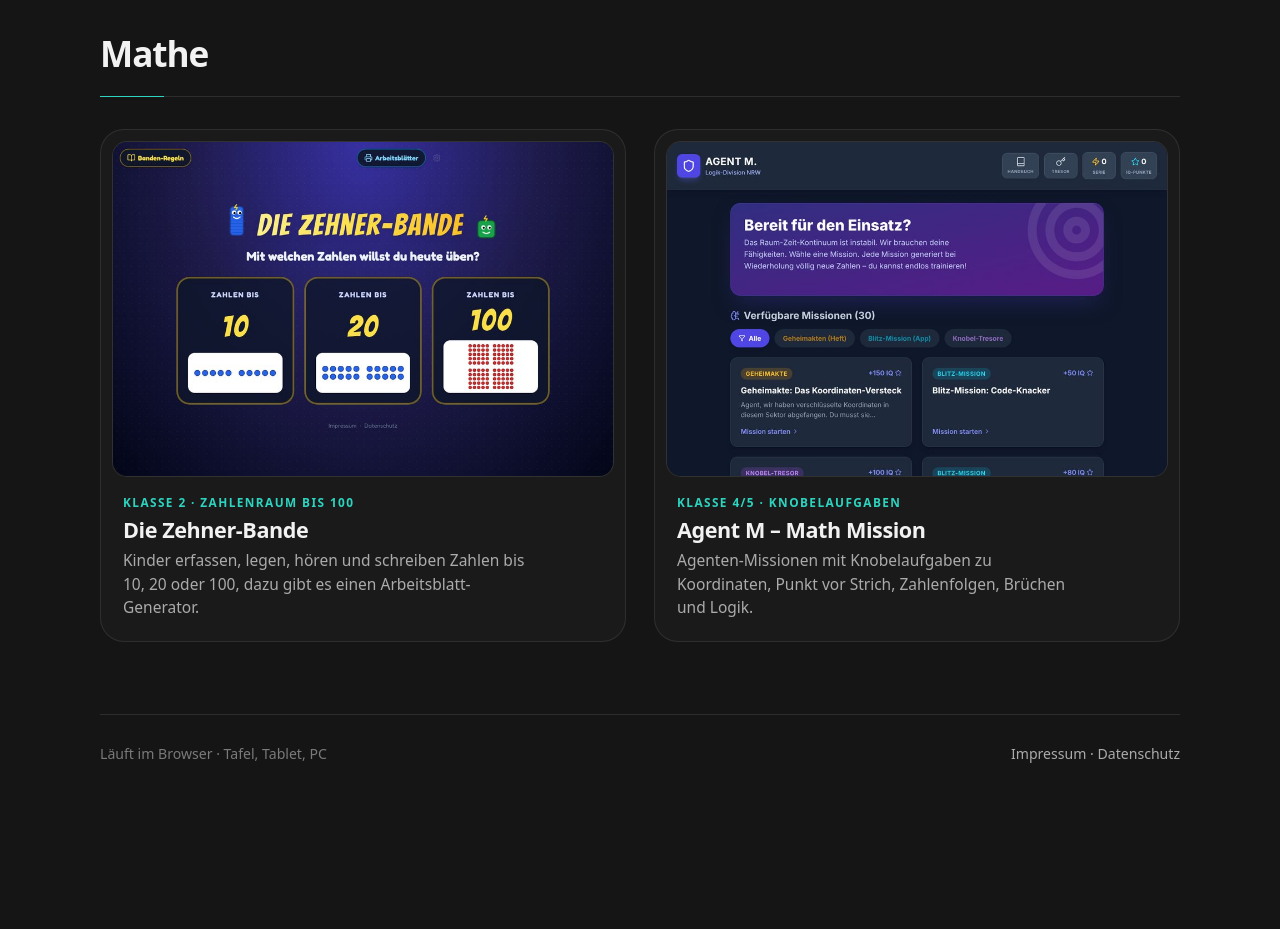
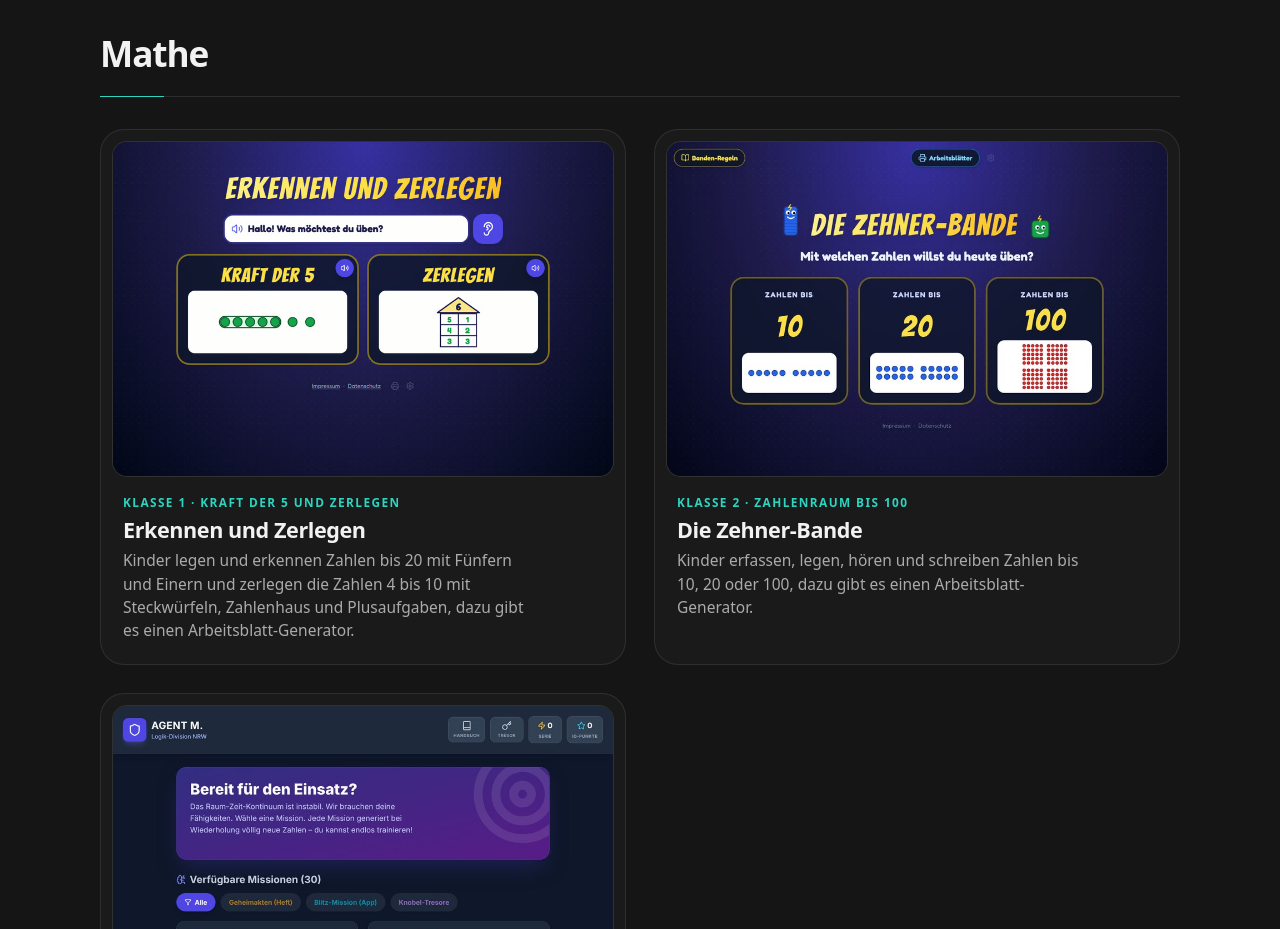
Before and after one commit to mitlaeuferfotografie/mitlaeuferfotografie.github.io, a plain HTML site: page index.html in a window 1280 px wide. Shown: the part 2460-3389 px from the top of the page. Before the commit the page ends 3272 px from the top, so only its background shows below. Drawn offline with Linux system fonts and the light colour scheme.

Commit message:
Erkennen und Zerlegen (Klasse 1) eintragen
Co-Authored-By: Claude Opus 5.5 <noreply@anthropic.com>

```diff
--- a/index.html
+++ b/index.html
@@ -121,6 +121,20 @@
 
     <div class="cards">
       <article class="card">
+        <a class="card-link" href="https://mitlaeuferfotografie.github.io/erkennen_und_zerlegen/">
+          <span class="card-media">
+            <img src="assets/erkennen-und-zerlegen.jpg" alt="Vorschau der App Erkennen und Zerlegen" loading="lazy" width="900" height="600">
+            <span class="arrow" aria-hidden="true">↗</span>
+          </span>
+          <span class="card-body">
+            <span class="card-meta">Klasse 1 · Kraft der 5 und Zerlegen</span>
+            <span class="card-title">Erkennen und Zerlegen</span>
+            <span class="card-text">Kinder legen und erkennen Zahlen bis 20 mit Fünfern und Einern und zerlegen die Zahlen 4 bis 10 mit Steckwürfeln, Zahlenhaus und Plusaufgaben, dazu gibt es einen Arbeitsblatt-Generator.</span>
+          </span>
+        </a>
+      </article>
+
+      <article class="card">
         <a class="card-link" href="https://mitlaeuferfotografie.github.io/zehner-bande/">
           <span class="card-media">
             <img src="assets/zehner-bande.jpg" alt="Vorschau der App Die Zehner-Bande" loading="lazy" width="900" height="600">
```
Also changed, not shown: assets/erkennen-und-zerlegen.jpg (added), 1 other file.
